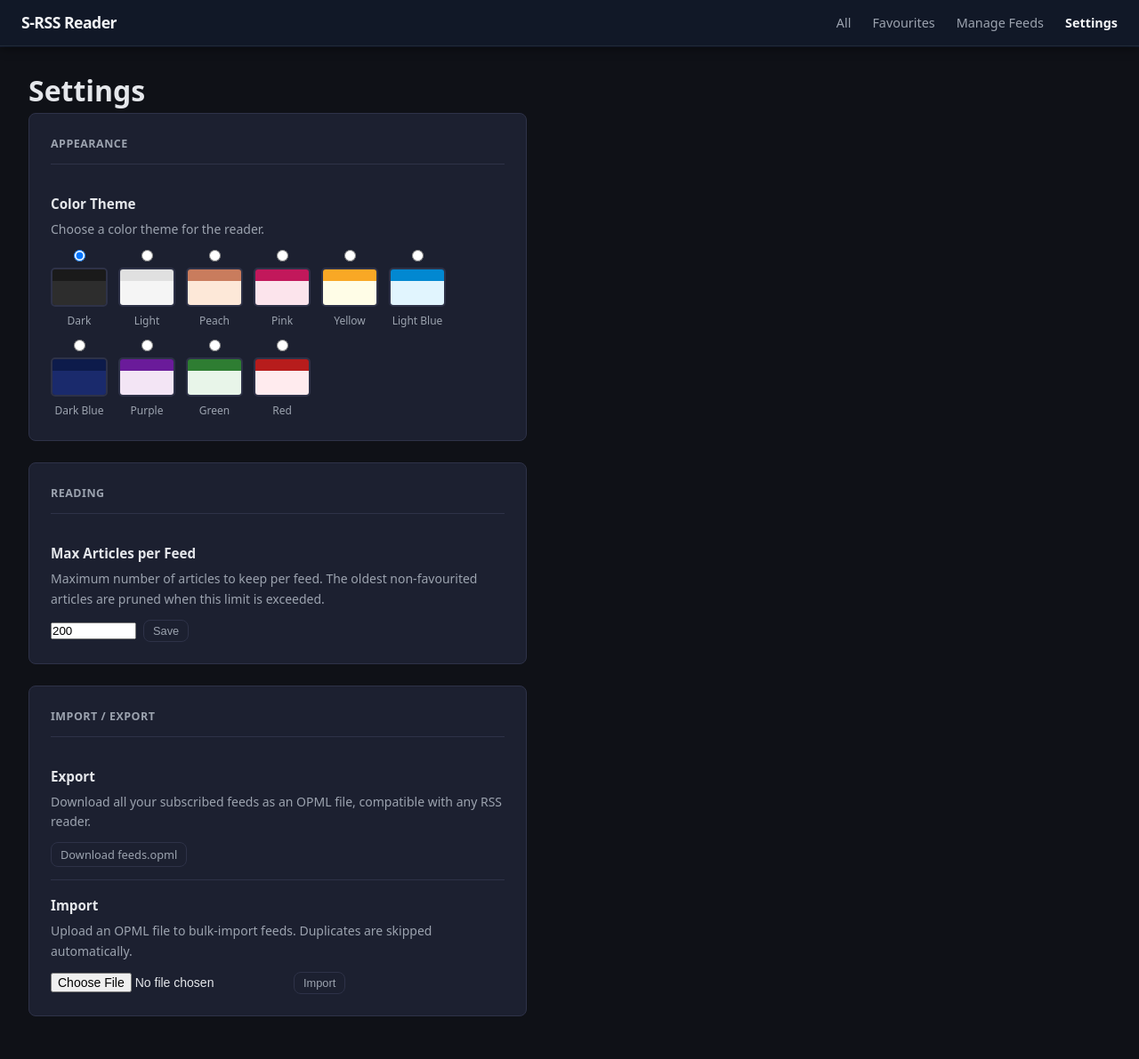
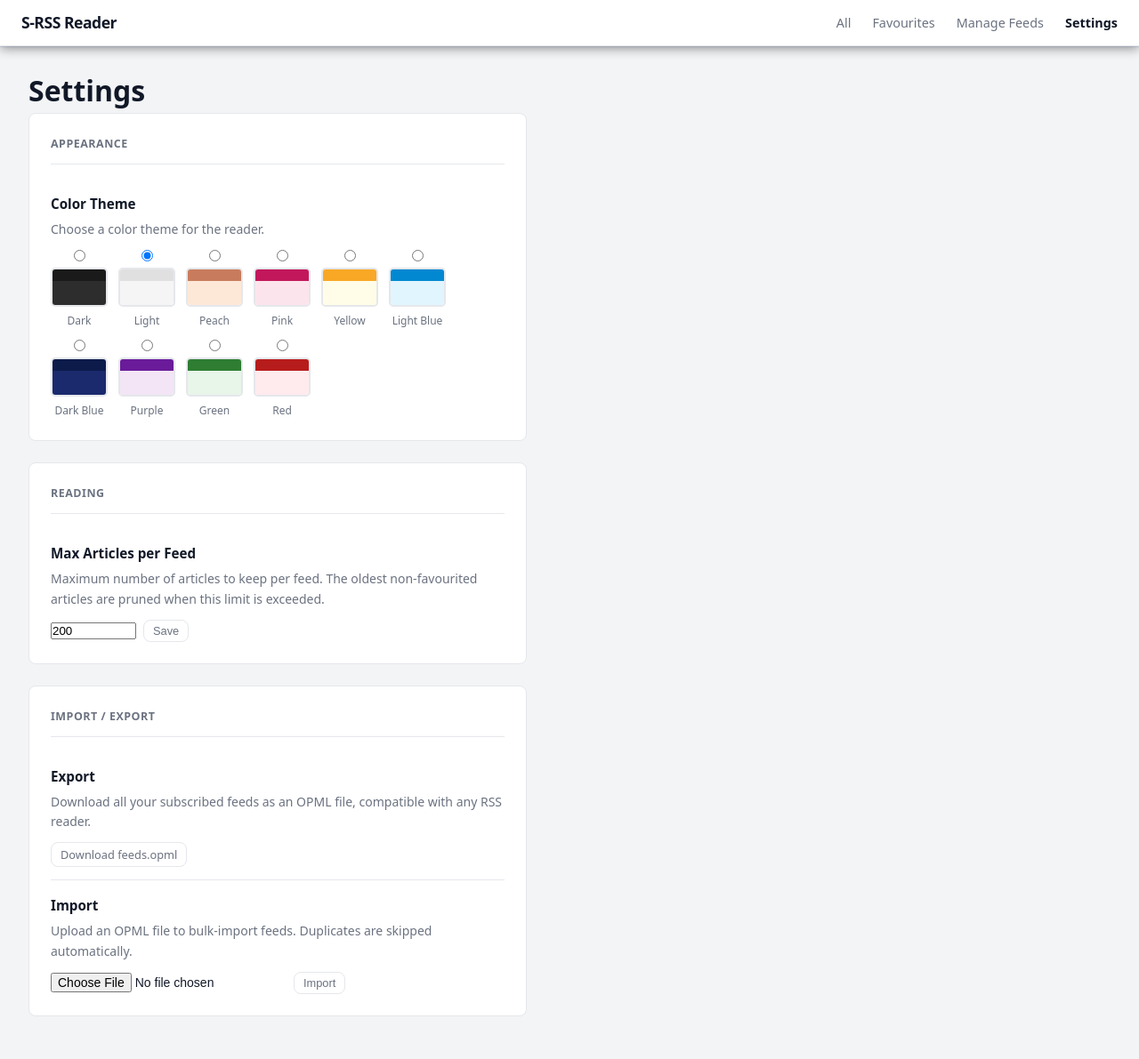
Before and after one commit to stumat1/s-rss-reader, a FastAPI app: page /settings in a window 1280 px wide. Shown: the whole page at 89% size. Run offline with FastAPI, Linux system fonts and the light colour scheme.

Commit message:
Change default theme from dark to light
Co-Authored-By: Claude Sonnet 4.6 <noreply@anthropic.com>

```diff
--- a/app/templates/base.html
+++ b/app/templates/base.html
@@ -1,5 +1,5 @@
 <!DOCTYPE html>
-<html lang="en" data-theme="dark">
+<html lang="en" data-theme="light">
 <head>
   <script>(function(){var t=localStorage.getItem('theme');if(t)document.documentElement.setAttribute('data-theme',t);})();</script>
   <meta charset="UTF-8">
--- a/app/templates/settings.html
+++ b/app/templates/settings.html
@@ -167,7 +167,7 @@
 </section>
 <script>
   document.querySelectorAll('input[name="theme"]').forEach(function(r){
-    if(r.value===(localStorage.getItem('theme')||'dark')) r.checked=true;
+    if(r.value===(localStorage.getItem('theme')||'light')) r.checked=true;
     r.addEventListener('change',function(){
       document.documentElement.setAttribute('data-theme',this.value);
       localStorage.setItem('theme',this.value);
```
Also changed, not shown: README.md.
